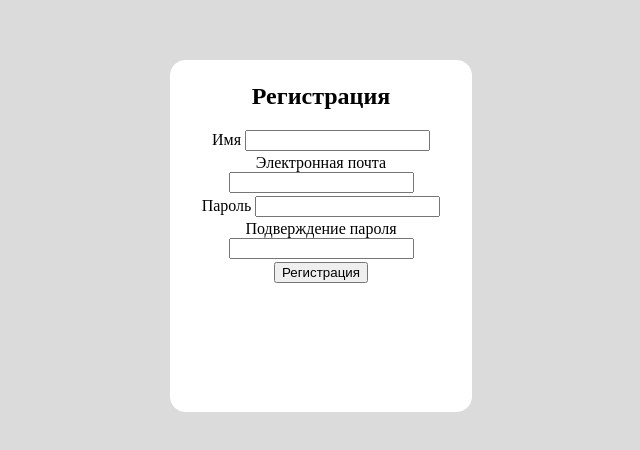
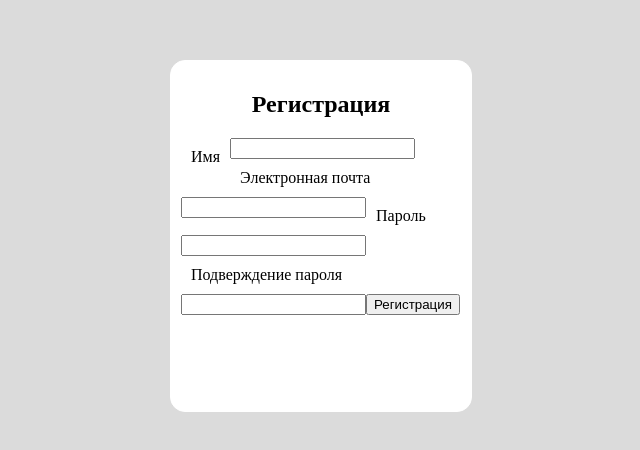
Before and after one commit to dpotak/HTML_projects, a plain HTML site: page FormsRegistration/formsReg.html in a window 1280 px wide. Shown: the part 140-590 px from the top of the page, without its empty margins (358-998 px from the left). Drawn offline with Linux system fonts and the light colour scheme.

Commit message:
commit36

```diff
--- a/FormsRegistration/css_forms/forms_css.css
+++ b/FormsRegistration/css_forms/forms_css.css
@@ -13,7 +13,10 @@ body {
     background-color: rgb(219, 219, 219);
 }
 
-.div1, .div2 , .div3 , .div4 , .div5 {
-    padding: 1px;
-    margin: 1px;
+.div1, .div2 , .div3 , .div4 , .div5 , label {
+    padding: 10px;
 }
+
+label , input , button {
+    float: left;
+}
```
